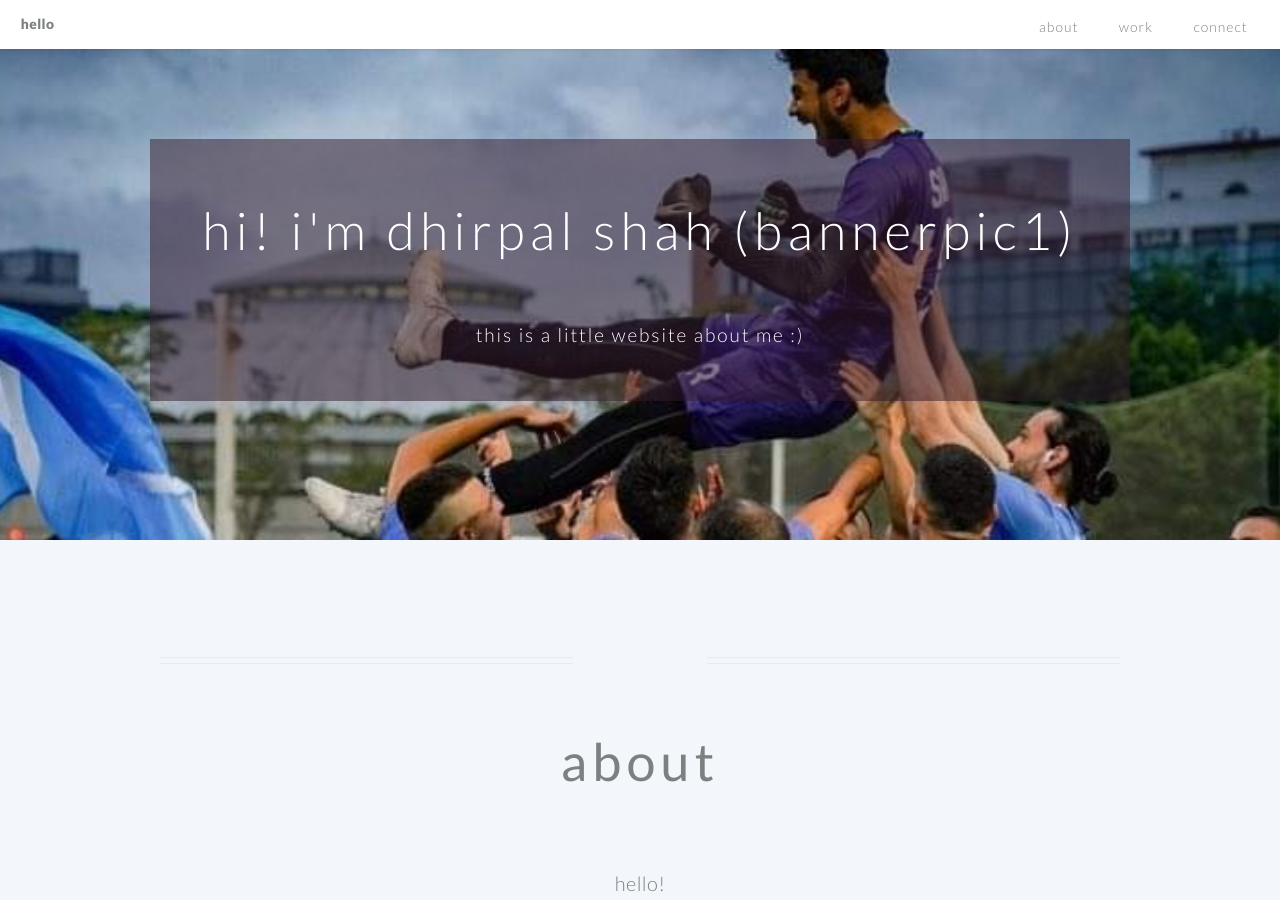
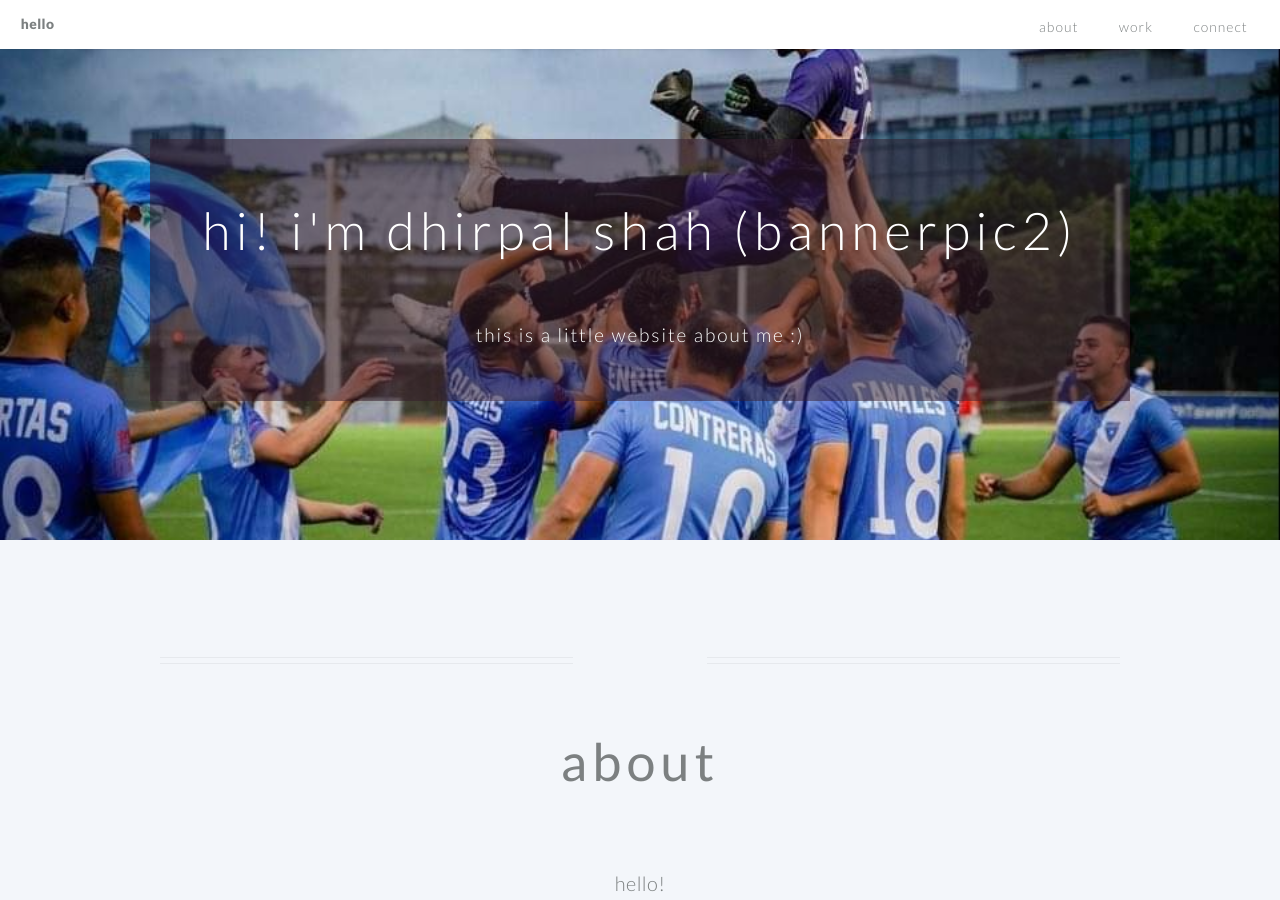
Before and after one commit to dhirpalshah/dhirpalshah.github.io, a Jekyll site: the page built from index.md, in a window 1280 px wide and 900 px high. Built offline with Jekyll 4.4.1, drawn with Linux system fonts in a browser that asks for light colours.

Commit message:
diffpic1

```diff
--- a/index.md
+++ b/index.md
@@ -4,9 +4,9 @@ layout: hello-default
 # using Markdown language, you can customize the following variables!
 
 # these variables are required -------------------------------
-banner_title: hi! i'm dhirpal shah (bannerpic1)
+banner_title: hi! i'm dhirpal shah (bannerpic2)
 banner_subtitle: this is a little website about me :)
-background_image: /images/bannerpic1.jpeg
+background_image: /images/bannerpic2.jpeg
 
 # all of the following variables are optional -----------------
 page_url: /hello # only include this variable if you aren't building the page to your primary domain
```
Also changed, not shown: images/bannerpic2.jpeg (added).
